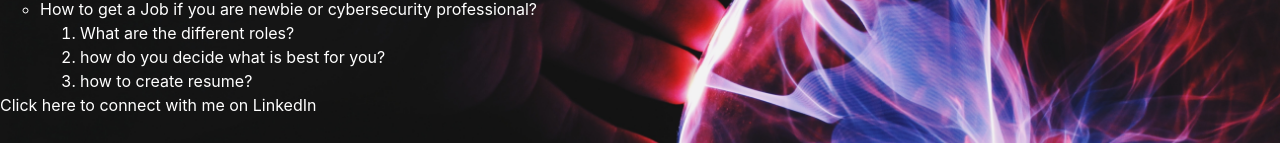
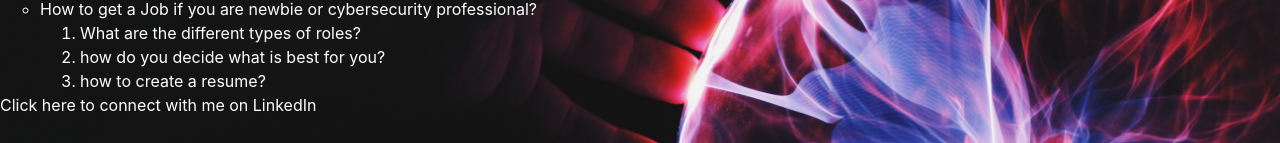
Before and after one commit to mohanrajanna15/mohanrajanna15.github.io, a plain HTML site: page index.html in a window 1280 px wide. Shown: the part 275-418 px from the top of the page. Drawn offline with nearby package versions, Linux system fonts and the light colour scheme.

Commit message:
Update index.html

```diff
--- a/index.html
+++ b/index.html
@@ -42,9 +42,9 @@
 						</ol>
 							<li>How to get a Job if you are newbie or cybersecurity professional?</li>
 						<ol>
-							<li>What are the different roles?</li>
+							<li>What are the different types of roles?</li>
 							<li>how do you decide what is best for you?</li>
-							<li>how to create resume?</li>
+							<li>how to create a resume?</li>
 						</ol>
 				</ul>
 			</p>
```
